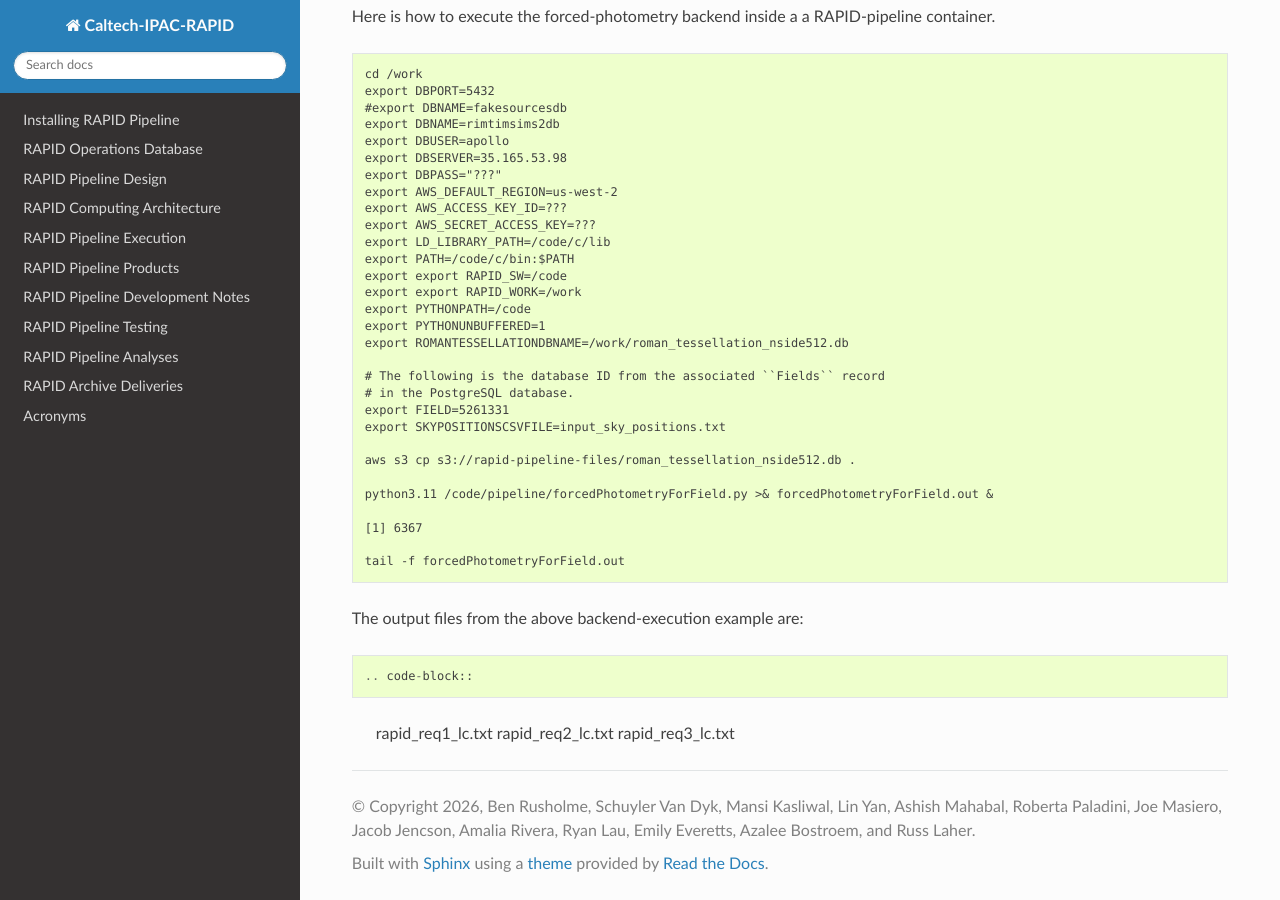
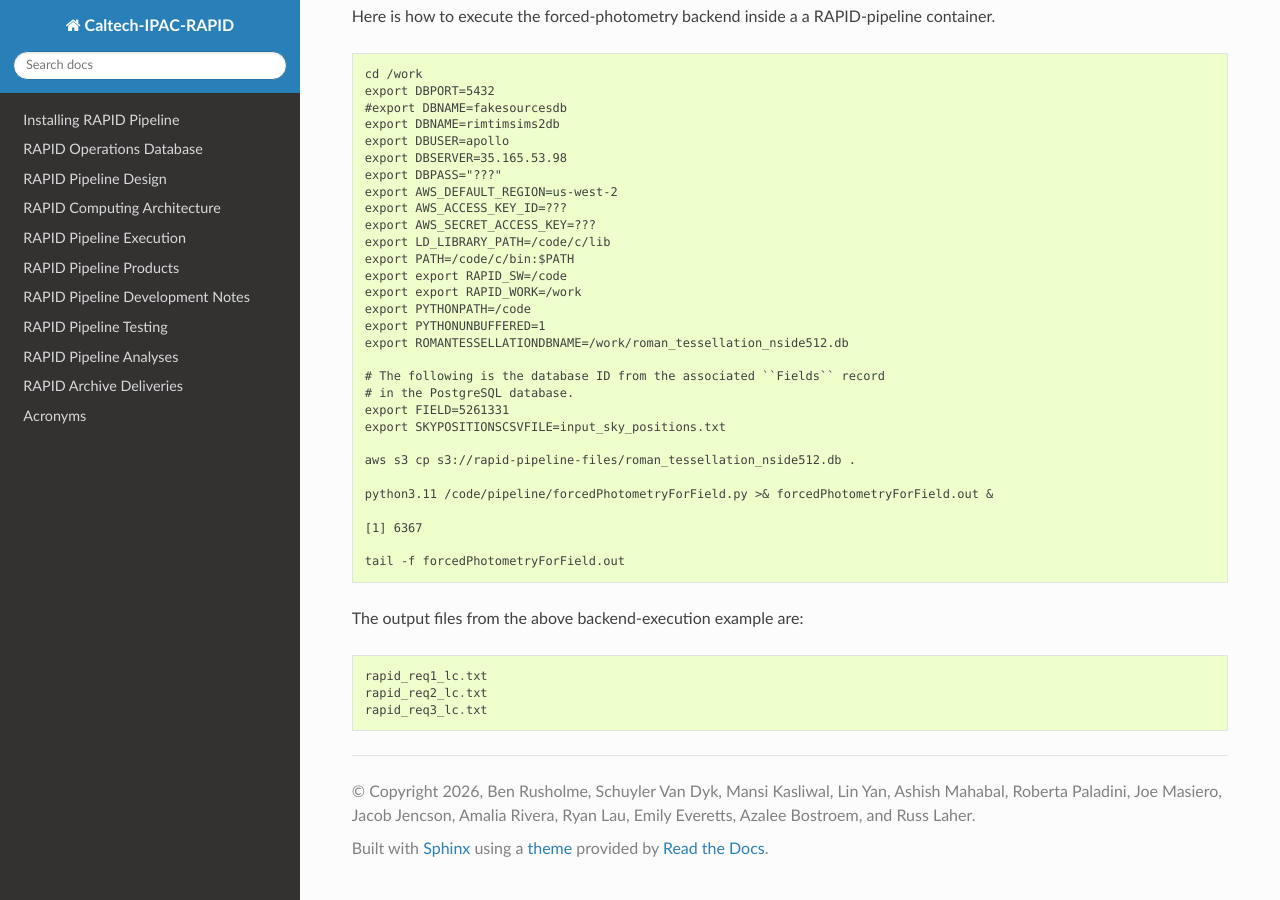
Before and after one commit to Caltech-IPAC/rapid, a Sphinx documentation site: the page built from docs/source/fp/fp_backend.rst, in a window 1280 px wide and 900 px high, scrolled down 1053 px. Built offline with Sphinx 7.4.7 and the Read the Docs theme 3.1.0, drawn with Linux system fonts in a browser that asks for light colours.

Commit message:
Fixed syntax error.

```diff
--- a/docs/source/fp/fp_backend.rst
+++ b/docs/source/fp/fp_backend.rst
@@ -79,7 +79,7 @@ Here is how to execute the forced-photometry backend inside a a RAPID-pipeline c
 
     tail -f forcedPhotometryForField.out
 
-The output files from the above backend-execution example are::
+The output files from the above backend-execution example are:
 
 .. code-block::
 
```
